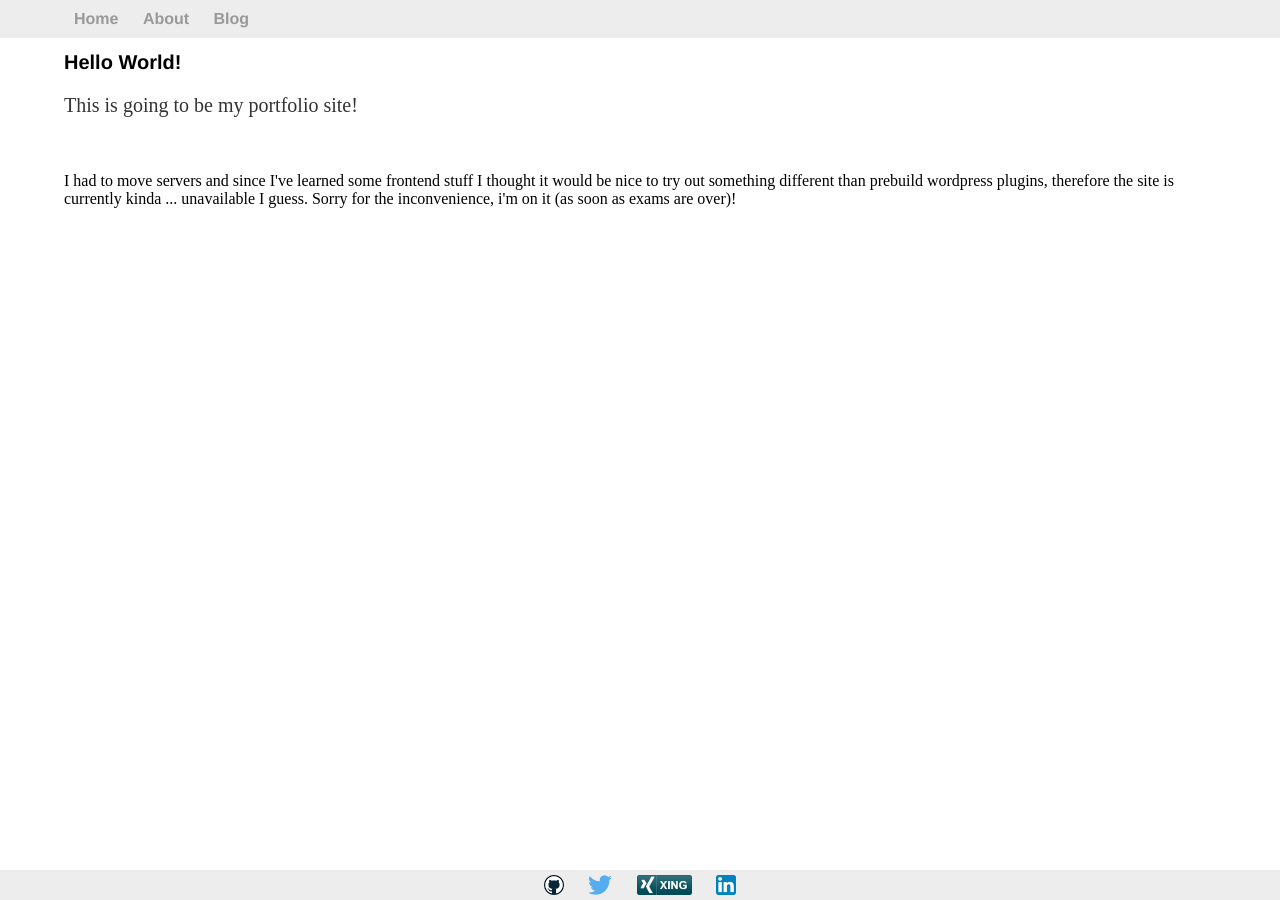
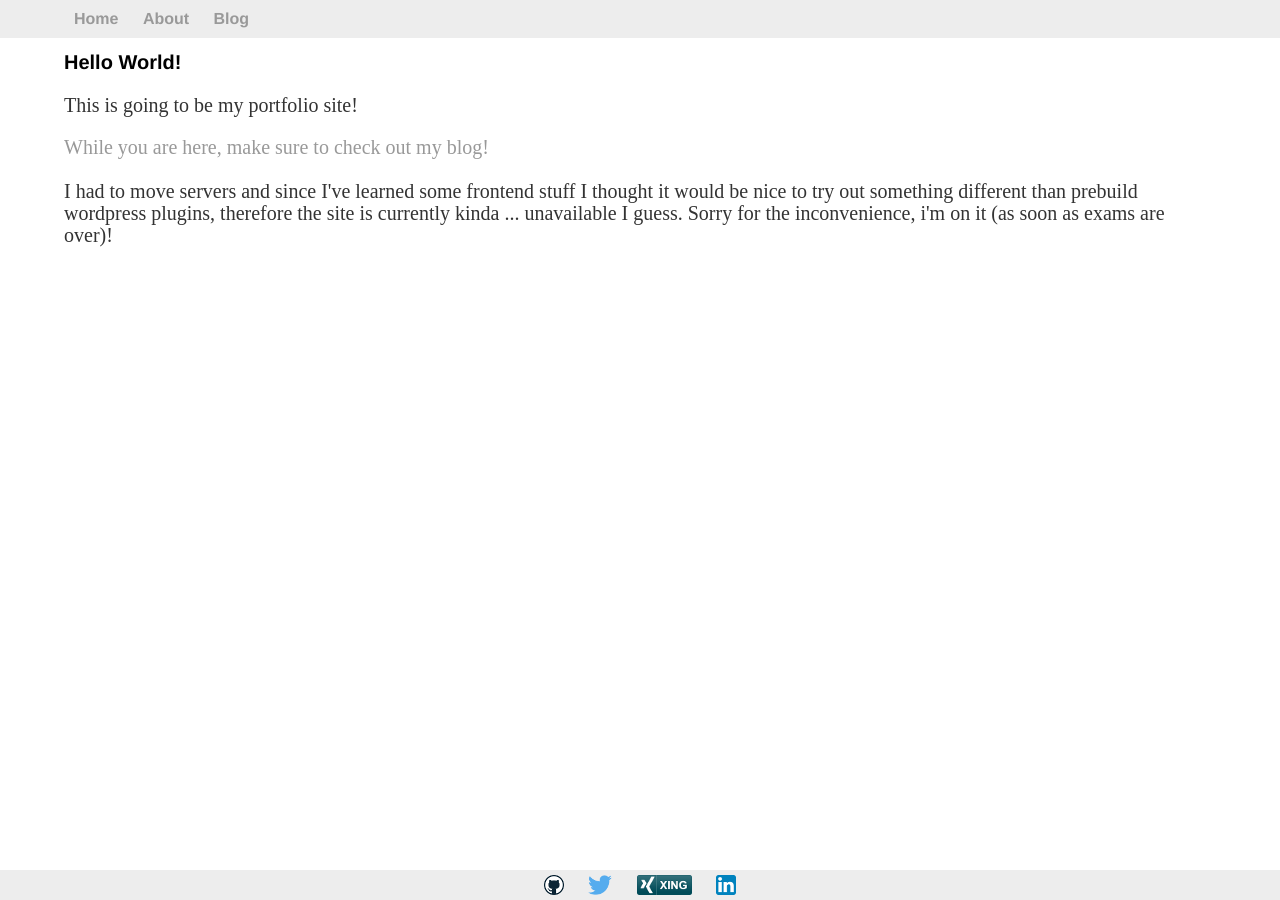
Before and after one commit to Jacudibu/jacudibu.github.io, a Jekyll site: the page built from index.html, in a window 1280 px wide. Built offline with Jekyll 4.4.1, drawn with Linux system fonts in a browser that asks for light colours.

Commit message:
Added blog link to main page

```diff
--- a/index.html
+++ b/index.html
@@ -6,6 +6,7 @@ title: Jacudibu | Main
 <div class = "blurb">
 	<h1>Hello World!</h1>
 	<p>This is going to be my portfolio site!</p>
+    <p><a href="http://jacudibu.com/blog">While you are here, make sure to check out my blog!</a>
 <br>
 <br>
 I had to move servers and since I've learned some frontend stuff I thought it would be nice to try out something different than prebuild wordpress plugins, therefore the site is currently kinda ... unavailable I guess. Sorry for the inconvenience, i'm on it (as soon as exams are over)!
```
